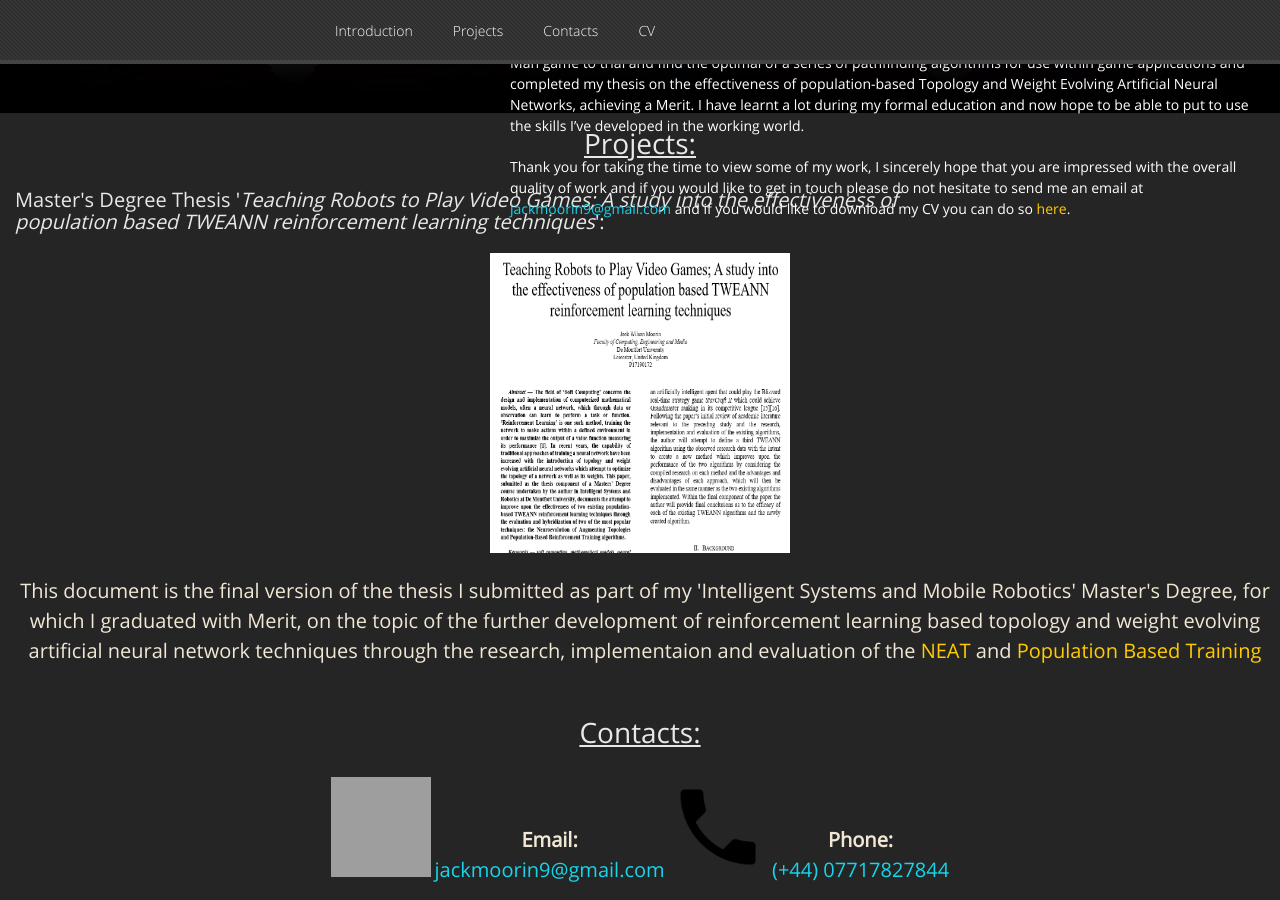
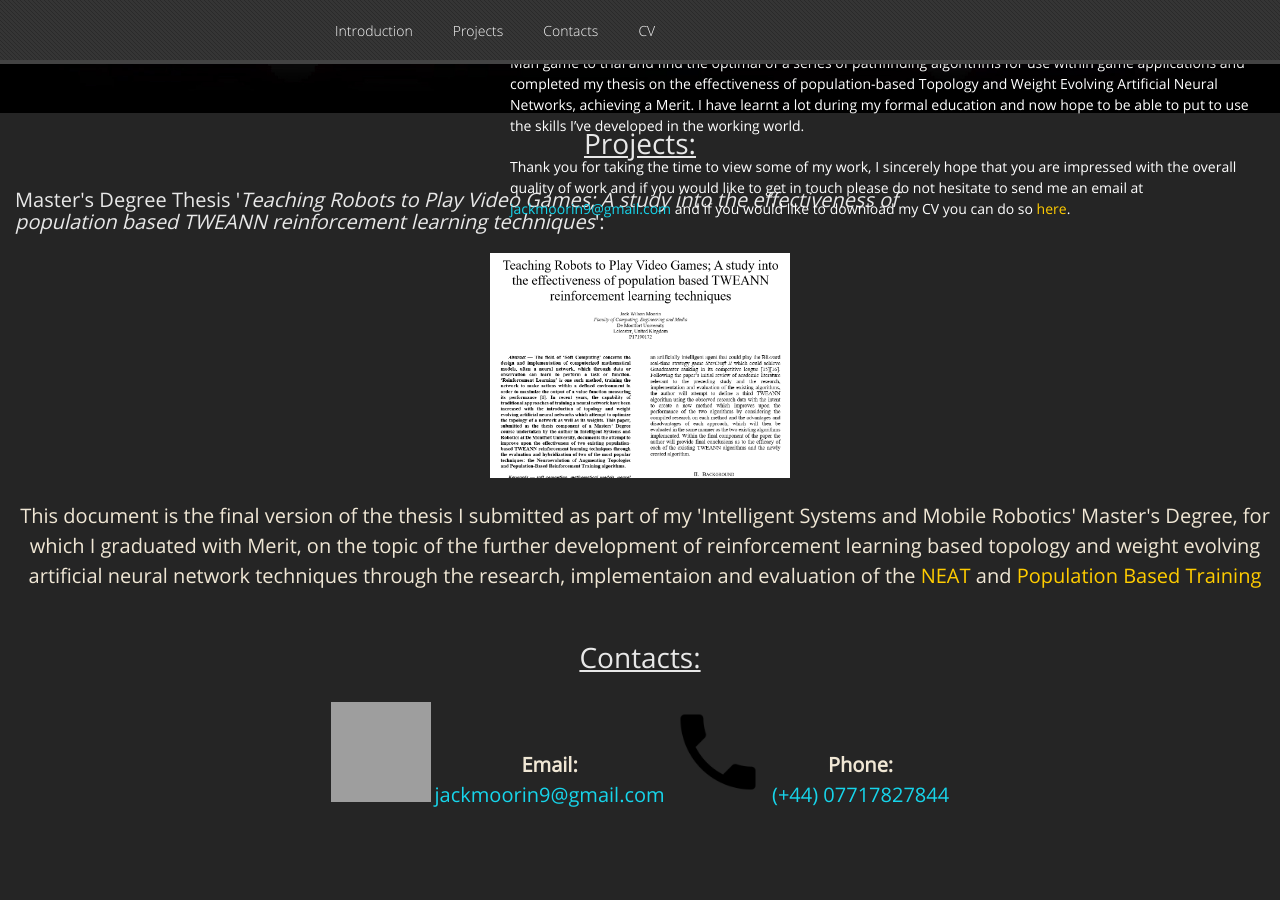
Before and after one commit to GamesProgrammingGrad2021/GamesProgrammingGrad2021.github.io, a Jekyll site: the page built from index.md, in a window 1280 px wide and 900 px high, scrolled down 994 px. Built offline with Jekyll 4.4.1, drawn with Linux system fonts in a browser that asks for light colours; nearby versions of some CDN libraries; our own code applies the rules of GitHub Pages for plain Markdown files; after the commit the page ends 1824 px from its top, so only the background shows below that; grey boxes are pictures that could not be loaded.

Commit message:
Update default.html

```diff
--- a/_layouts/default.html
+++ b/_layouts/default.html
@@ -120,7 +120,7 @@
 
 			<!-- Master's Thesis -->
 			<h2 style="padding-top:20px; padding-left: 15px; padding-bottom: 10px; text-align: left; font-size: 20px;">Master's Degree Thesis '<i>Teaching Robots to Play Video Games; A study into the effectiveness of<br>population based TWEANN reinforcement learning techniques</i>':</h2>
-			<p style="align: left;"><img src="Thesis_Thumbnail.png" alt="Thesis_Thumbnail" width="300" height="300" style="padding-left: 0px;">
+			<p style="align: left;"><img src="Thesis_Thumbnail.png" alt="Thesis_Thumbnail" width="300" height="225" style="padding-left: 0px;">
 			<span style="display: inline-block; font-size: 20px; padding-left: 10px; padding-top: 18px;">
 			This document is the final version of the thesis I submitted as part of my 'Intelligent Systems and Mobile Robotics' Master's Degree,
 			for which I graduated with Merit, on the topic of the further development of reinforcement learning based topology and weight evolving
```
